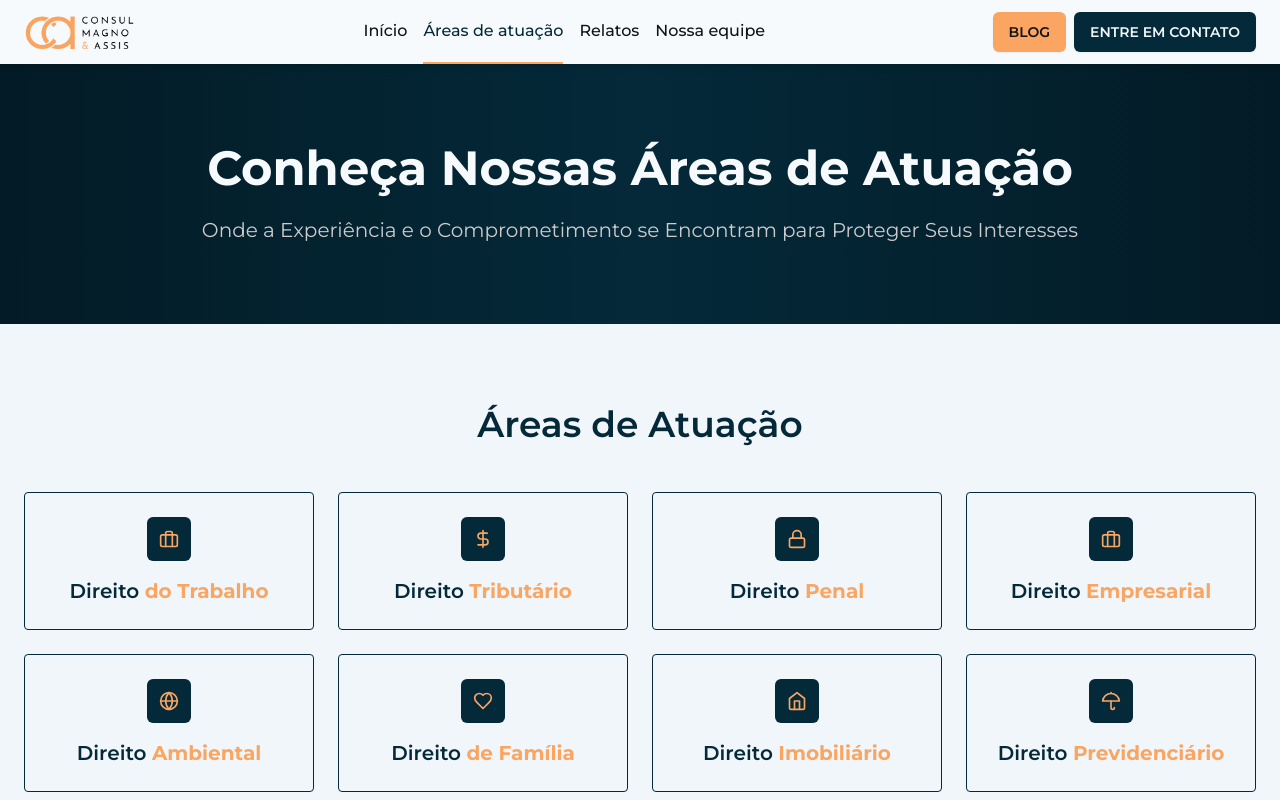
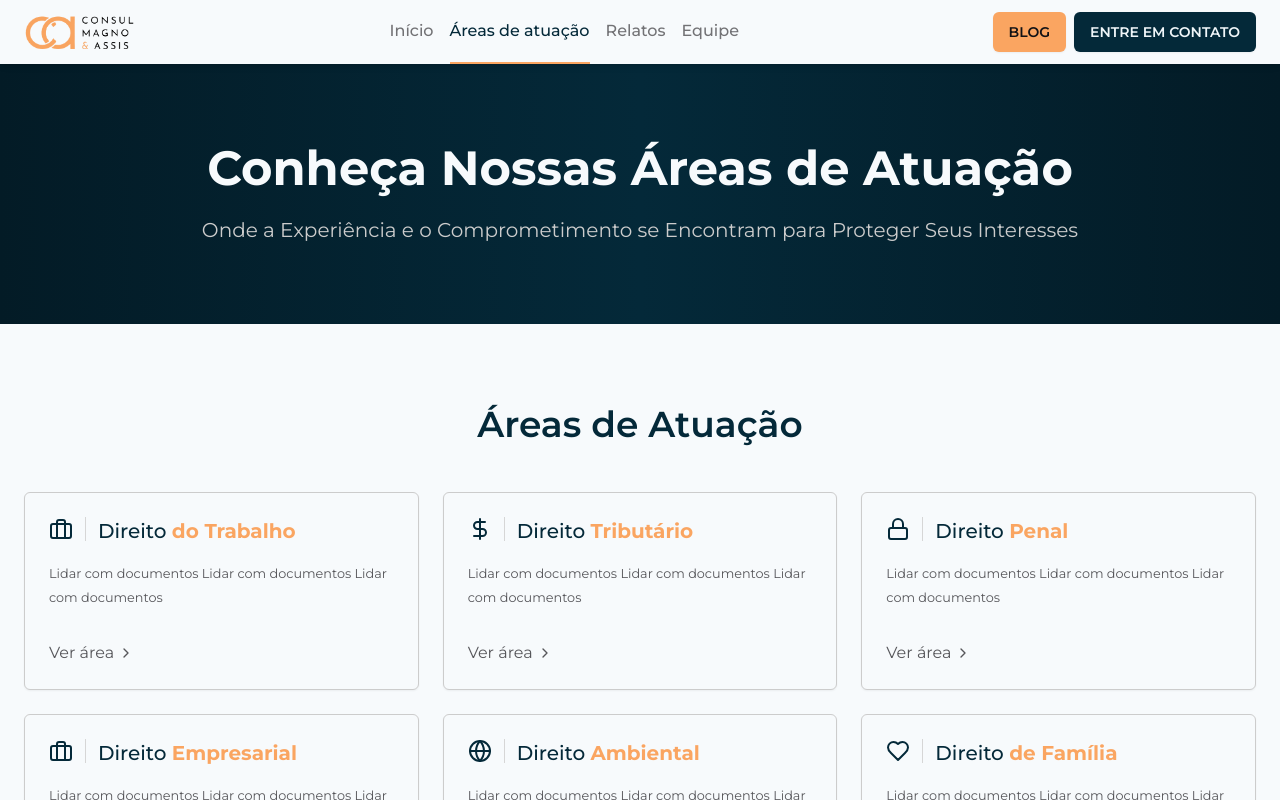
Before and after one commit to charmingruby/consulmagno-e-assis, a Next.js app: page /areas-de-atuacao in a window 1280 px wide. Shown: the top 800 px of the page. Built offline with nearby package versions, Linux system fonts and the light colour scheme.

Commit message:
header active changes and name card final design

```diff
--- a/src/app/(public)/(routes)/areas-de-atuacao/components/name-card.tsx
+++ b/src/app/(public)/(routes)/areas-de-atuacao/components/name-card.tsx
@@ -1,4 +1,5 @@
-import { IconBadge } from '@/components/icon-badge'
+import { Box } from '@/components/ui/box'
+import { ChevronRight } from 'lucide-react'
 import Link from 'next/link'
 import { ElementType } from 'react'
 
@@ -8,19 +9,35 @@ interface NameCardProps {
   icon: ElementType
 }
 
-export function NameCard(props: NameCardProps) {
+export function NameCard({ icon: Icon, ...props }: NameCardProps) {
   return (
-    <Link
-      prefetch={false}
-      href={props.url}
-      className="text-primary-main border  border-primary-main hover:bg-primary-main hover:text-white text-center hover:border-none p-6 rounded flex flex-col items-center gap-4 justify-center"
-    >
-      <IconBadge defaultSize={false} icon={props.icon} />
+    <Link prefetch={false} href={props.url} className="flex">
+      <Box className="text-primary-main flex flex-col  justify-center">
+        <div className="flex gap-3">
+          {/* <IconBadge defaultSize={false} icon={props.icon} /> */}
+          <Icon className="h-6" />
 
-      <div className="text-xl">
-        <span className="font-semibold">Direito </span>
-        <span className="font-bold text-secondary-main">{props.name}</span>
-      </div>
+          <div className="h-6 w-px bg-gray-100" />
+
+          <div className="text-xl">
+            <span className="font-medium">Direito </span>
+            <span className="font-bold text-secondary-main">{props.name}</span>
+          </div>
+        </div>
+
+        <div className="text-gray-400 mt-4">
+          <small>
+            Lidar com documentos Lidar com documentos Lidar com documentos
+          </small>
+        </div>
+
+        <div className="flex items-center gap-1 mt-8 group text-gray-400 hover:text-primary-main transition-all w-fit">
+          <span className="group-hover:font-semibold transition-all">
+            Ver área
+          </span>
+          <ChevronRight className="w-4 h-4" />
+        </div>
+      </Box>
     </Link>
   )
 }
--- a/src/app/(public)/(routes)/areas-de-atuacao/page.tsx
+++ b/src/app/(public)/(routes)/areas-de-atuacao/page.tsx
@@ -38,15 +38,14 @@ export default function AreasDeAtuaçao() {
       </Container.Root>
 
       {/* Áreas de Atuação */}
-      <Container.Root>
+      <Container.Root backgroundColor="white">
         <Container.Content>
           <div className="grid grid-row">
             <div className="flex justify-center mb-12">
               <PageTitle title="Áreas de Atuação" />
             </div>
-            <div className="grid grid-cols-4 gap-6 ">
+            <div className="grid grid-cols-3 gap-6 ">
               <NameCard name="do Trabalho" url="#" icon={Briefcase} />
-
               <NameCard name="Tributário" url="#" icon={DollarSign} />
 
               <NameCard name="Penal" url="#" icon={Lock} />
@@ -90,7 +89,7 @@ export default function AreasDeAtuaçao() {
       </Container.Root>
 
       {/* Veja tambem */}
-      <Container.Root border="borderBottom" backgroundColor="white">
+      <Container.Root backgroundColor="white">
         <Container.Content>
           <PageTitle title="Veja tambem" />
         </Container.Content>
--- a/src/app/(public)/(routes)/nossa-equipe/page.tsx
+++ b/src/app/(public)/(routes)/nossa-equipe/page.tsx
@@ -128,7 +128,7 @@ export default function Team() {
             </div>
           </div>
           <div className=" flex flex-col">
-            <div className="grid grid-cols-1 lg:grid-cols-2 gap-4">
+            <div className="grid grid-cols-1 lg:grid-cols-2 gap-8">
               <AreaCard
                 name="Respeito"
                 description="Lorem ipsum, dolor sit amet consectetur adipisicing elit. Ipsam odio nobis amet, praesentium magni iusto earum aliquam ut itaque sint cum, doloribus repellendus tenetur laboriosam ad modi temporibus consequuntur accusamus!"
--- a/src/app/(public)/components/header/nav-item.tsx
+++ b/src/app/(public)/components/header/nav-item.tsx
@@ -17,7 +17,7 @@ export function NavItem({ label, url }: NavItemProps) {
         ${
           currentPath === url
             ? 'text-primary-main border-secondary-main'
-            : 'border-white hover:text-secondary-main'
+            : 'border-white text-gray-300 hover:text-primary-main transition-colors'
         }
         font-medium group flex items-center border-b-2 h-16 transition-colors cursor-pointer
       `}
--- a/src/app/(public)/components/header/navigation.tsx
+++ b/src/app/(public)/components/header/navigation.tsx
@@ -11,7 +11,7 @@ export function Navigation() {
         <NavItem label="Início" url="/" />
         <NavItem label="Áreas de atuação" url="/areas-de-atuacao" />
         <NavItem label="Relatos" url="/relatos" />
-        <NavItem label="Nossa equipe" url="/nossa-equipe" />
+        <NavItem label="Equipe" url="/nossa-equipe" />
       </nav>
     </>
   )
```
